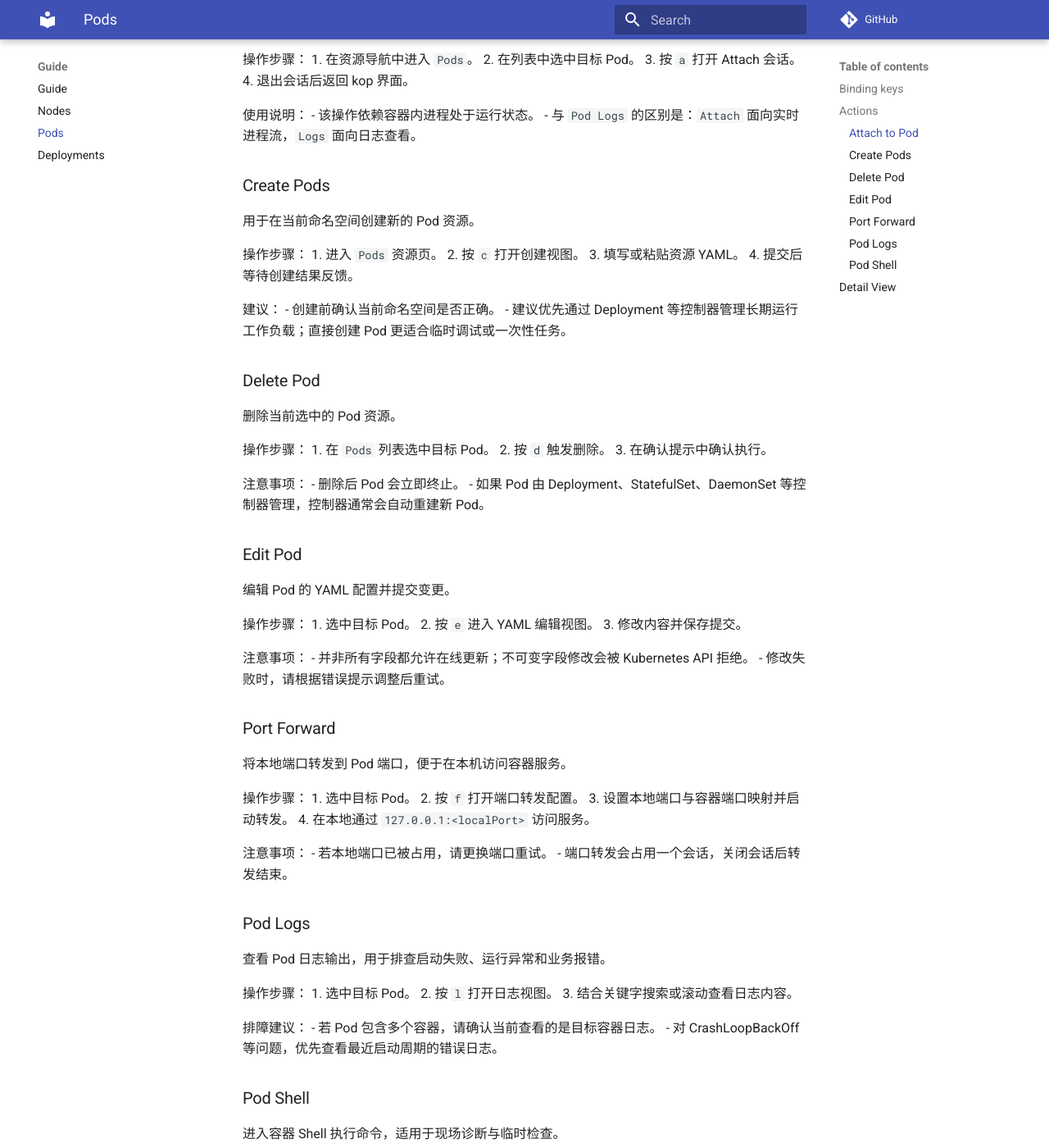
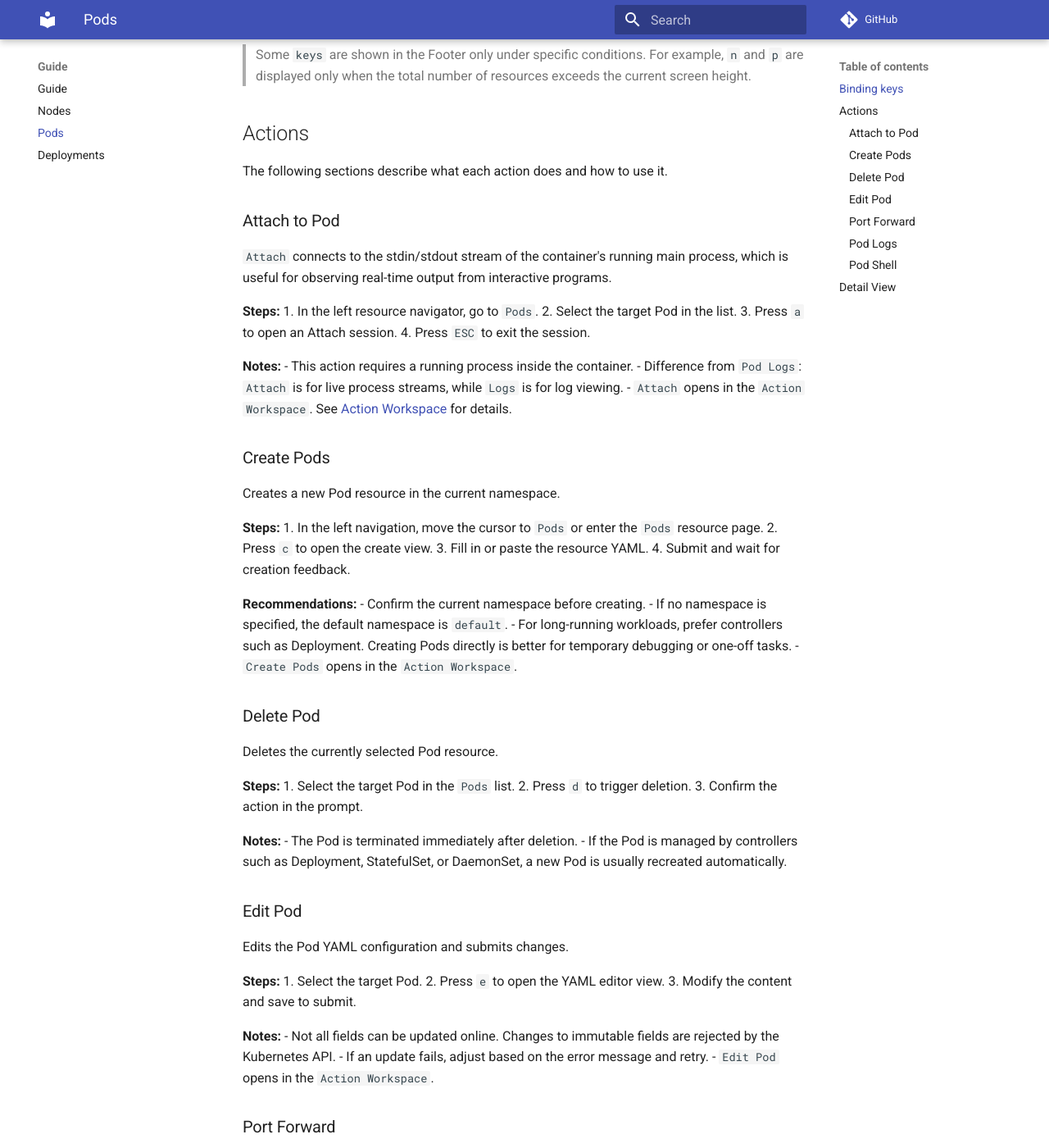
Before and after one commit to vegaoqiang/kop, an MkDocs documentation site: the page built from docs/guide/Pods.md, in a window 1280 px wide and 1400 px high, scrolled down 870 px. Shown: the whole window at 82% size. Built offline with MkDocs 1.6.1 and Material for MkDocs 9.7.7, drawn with Linux system fonts in a browser that asks for light colours; comment, search, counter and statistics services are not loaded; some of the changed text lies outside the part shown.

Commit message:
update docs

```diff
--- a/docs/guide/Pods.md
+++ b/docs/guide/Pods.md
@@ -1,9 +1,10 @@
 # Pods
+This document explains how to operate Pods through kop.
 
 ## Binding keys
-Pod 相关操作的可用快捷键会显示在页面底部 Footer 区域。不同场景下可用操作可能略有差异，请以 Footer 实时提示为准。
+Available shortcuts for Pod-related operations are shown in the Footer area at the bottom of the page. Available actions may vary slightly by context; always use the real-time prompts in the Footer as the source of truth.
 
-| key | action |
+| Key | Action |
 | --- | --- |
 | `a` | Attach to Pod |
 | `c` | Create Pods |
@@ -11,107 +12,110 @@ Pod 相关操作的可用快捷键会显示在页面底部 Footer 区域。不
 | `e` | Edit Pod |
 | `f` | Port Forward |
 | `l` | Pod Logs |
+| `n` | Next Page |
+| `p` | Previous Page |
 | `s` | Pod Shell |
 
+> Some `keys` are shown in the Footer only under specific conditions. For example, `n` and `p` are displayed only when the total number of resources exceeds the current screen height.
+
 ## Actions
+The following sections describe what each action does and how to use it.
 
 ### Attach to Pod
-`Attach` 用于连接到容器内正在运行的主进程标准输入/输出流，适合观察交互式程序的实时输出。
+`Attach` connects to the stdin/stdout stream of the container's running main process, which is useful for observing real-time output from interactive programs.
 
-操作步骤：
-1. 在资源导航中进入 `Pods`。
-2. 在列表中选中目标 Pod。
-3. 按 `a` 打开 Attach 会话。
-4. 退出会话后返回 kop 界面。
+**Steps:**
+1. In the left resource navigator, go to `Pods`.
+2. Select the target Pod in the list.
+3. Press `a` to open an Attach session.
+4. Press `ESC` to exit the session.
 
-使用说明：
-- 该操作依赖容器内进程处于运行状态。
-- 与 `Pod Logs` 的区别是：`Attach` 面向实时进程流，`Logs` 面向日志查看。
+**Notes:**
+- This action requires a running process inside the container.
+- Difference from `Pod Logs`: `Attach` is for live process streams, while `Logs` is for log viewing.
+- `Attach` opens in the `Action Workspace`. See [Action Workspace](/docs/tutorial.md#action-workspace) for details.
 
 ### Create Pods
-用于在当前命名空间创建新的 Pod 资源。
+Creates a new Pod resource in the current namespace.
 
-操作步骤：
-1. 进入 `Pods` 资源页。
-2. 按 `c` 打开创建视图。
-3. 填写或粘贴资源 YAML。
-4. 提交后等待创建结果反馈。
+**Steps:**
+1. In the left navigation, move the cursor to `Pods` or enter the `Pods` resource page.
+2. Press `c` to open the create view.
+3. Fill in or paste the resource YAML.
+4. Submit and wait for creation feedback.
 
-建议：
-- 创建前确认当前命名空间是否正确。
-- 建议优先通过 Deployment 等控制器管理长期运行工作负载；直接创建 Pod 更适合临时调试或一次性任务。
+**Recommendations:**
+- Confirm the current namespace before creating.
+- If no namespace is specified, the default namespace is `default`.
+- For long-running workloads, prefer controllers such as Deployment. Creating Pods directly is better for temporary debugging or one-off tasks.
+- `Create Pods` opens in the `Action Workspace`.
 
 ### Delete Pod
-删除当前选中的 Pod 资源。
+Deletes the currently selected Pod resource.
 
-操作步骤：
-1. 在 `Pods` 列表选中目标 Pod。
-2. 按 `d` 触发删除。
-3. 在确认提示中确认执行。
+**Steps:**
+1. Select the target Pod in the `Pods` list.
+2. Press `d` to trigger deletion.
+3. Confirm the action in the prompt.
 
-注意事项：
-- 删除后 Pod 会立即终止。
-- 如果 Pod 由 Deployment、StatefulSet、DaemonSet 等控制器管理，控制器通常会自动重建新 Pod。
+**Notes:**
+- The Pod is terminated immediately after deletion.
+- If the Pod is managed by controllers such as Deployment, StatefulSet, or DaemonSet, a new Pod is usually recreated automatically.
 
 ### Edit Pod
-编辑 Pod 的 YAML 配置并提交变更。
+Edits the Pod YAML configuration and submits changes.
 
-操作步骤：
-1. 选中目标 Pod。
-2. 按 `e` 进入 YAML 编辑视图。
-3. 修改内容并保存提交。
+**Steps:**
+1. Select the target Pod.
+2. Press `e` to open the YAML editor view.
+3. Modify the content and save to submit.
 
-注意事项：
-- 并非所有字段都允许在线更新；不可变字段修改会被 Kubernetes API 拒绝。
-- 修改失败时，请根据错误提示调整后重试。
+**Notes:**
+- Not all fields can be updated online. Changes to immutable fields are rejected by the Kubernetes API.
+- If an update fails, adjust based on the error message and retry.
+- `Edit Pod` opens in the `Action Workspace`.
 
 ### Port Forward
-将本地端口转发到 Pod 端口，便于在本机访问容器服务。
+Forwards a local port to a Pod port so you can access container services from your machine.
 
-操作步骤：
-1. 选中目标 Pod。
-2. 按 `f` 打开端口转发配置。
-3. 设置本地端口与容器端口映射并启动转发。
-4. 在本地通过 `127.0.0.1:<localPort>` 访问服务。
+**Steps:**
+1. Select the target Pod.
+2. Press `f` to open port-forward configuration.
+3. Set local-to-container port mapping and start forwarding.
+4. Access the service locally through `127.0.0.1:<localPort>`.
 
-注意事项：
-- 若本地端口已被占用，请更换端口重试。
-- 端口转发会占用一个会话，关闭会话后转发结束。
+**Notes:**
+- If the local port is already in use, change the port and try again.
+- Port forwarding occupies one session; forwarding ends when the session is closed.
+- If no local port is set, a random local port is selected after forwarding starts.
 
 ### Pod Logs
-查看 Pod 日志输出，用于排查启动失败、运行异常和业务报错。
+Views Pod log output for troubleshooting startup failures, runtime anomalies, and business errors.
 
-操作步骤：
-1. 选中目标 Pod。
-2. 按 `l` 打开日志视图。
-3. 结合关键字搜索或滚动查看日志内容。
+**Steps:**
+1. Select the target Pod.
+2. Press `l` to open the log view.
+3. Use keyword search or scrolling to inspect log content.
 
-排障建议：
-- 若 Pod 包含多个容器，请确认当前查看的是目标容器日志。
-- 对 CrashLoopBackOff 等问题，优先查看最近启动周期的错误日志。
+**Troubleshooting tips:**
+- If the Pod has multiple containers, confirm you are viewing logs for the target container.
+- In the log window, you can select previous-cycle logs and enable log timestamps.
+- For issues such as CrashLoopBackOff, check error logs from the most recent startup cycle first.
+- `Pod Logs` opens in the `Action Workspace`.
 
 ### Pod Shell
-进入容器 Shell 执行命令，适用于现场诊断与临时检查。
+Enters a container shell to run commands, suitable for on-site diagnosis and temporary checks.
 
-操作步骤：
-1. 选中目标 Pod。
-2. 按 `s` 打开 Shell 会话。
-3. 在容器内执行排障命令（如进程、网络、文件系统检查）。
-4. 完成后退出会话返回 kop。
+**Steps:**
+1. Select the target Pod.
+2. Press `s` to open a Shell session.
+3. Run troubleshooting commands in the container (for example process, network, or filesystem checks).
 
-注意事项：
-- 目标容器需要具备可用 Shell（如 `/bin/sh` 或 `/bin/bash`）。
-- 生产环境请谨慎执行修改性命令，避免影响在线业务。
+**Notes:**
+- The target container must have an available shell (such as `/bin/sh` or `/bin/bash`).
+- In production environments, run mutating commands with caution to avoid impacting live services.
 
 ## Detail View
-在资源列表中打开 Pod 详情后，可集中查看该 Pod 的关键信息（如元数据、状态、规格及相关事件）。
+When the cursor is focused on a Pod, clicking with the mouse or pressing `Enter` opens the Pod detail view on the right side of the resource view. This view centralizes key Pod information (such as metadata, status, spec, and related events). Action buttons are shown at the top of the detail view and can be clicked with the mouse.
 
-推荐排查顺序：
-1. 先看 `Status` 与 `Conditions`，确认 Pod 当前生命周期状态。
-2. 再看容器状态与重启次数，判断是否存在频繁重启。
-3. 最后结合 `Events` 与 `Logs` 定位根因。
-
-常见问题定位思路：
-- `Pending`：优先检查调度与资源配额相关事件。
-- `ImagePullBackOff`：检查镜像地址、凭据和镜像仓库连通性。
-- `CrashLoopBackOff`：检查启动命令、配置依赖和应用报错日志。
+See [Detail View](/docs/tutorial.md#detail-view) for details.
--- a/mkdocs.yml
+++ b/mkdocs.yml
@@ -27,3 +27,4 @@ nav:
     - guide/Deployments.md
 exclude_docs: |
   readme_ch.md
+  guide/zh
```
Also changed, not shown: docs/faq.md (added, +1 -0 lines), docs/guide/zh/pods-zh.md (added, +119 -0 lines).
